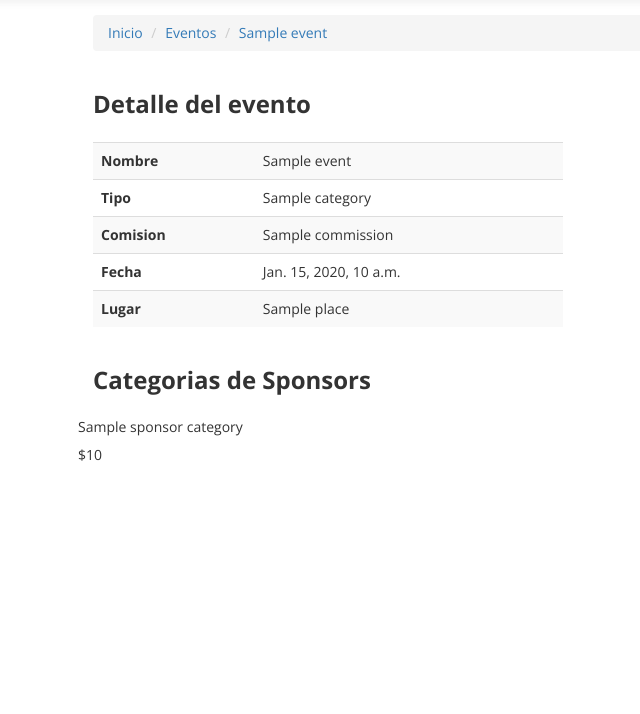
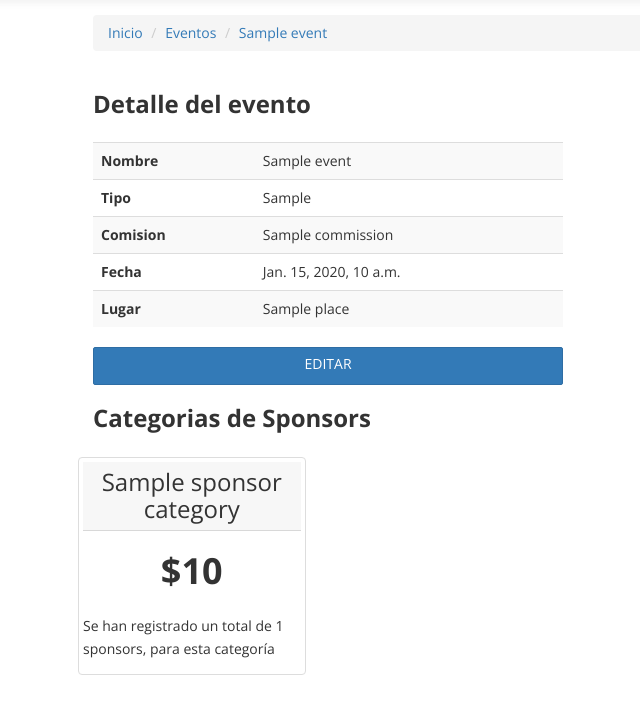
Before and after one commit to PyAr/asoc_members, a Django app: template website/events/templates/event_detail.html in a window 1280 px wide. Shown: the part 70-784 px from the top of the page, without its empty margins (62-702 px from the left). Run offline with Django 3.2, Linux system fonts and the light colour scheme; the template is opened without the code that fills it: most values are stand-ins (such as "Sample title", 1, 10 or a date in 2020); some libraries are stand-ins or nearby versions.

Commit message:
Forms for eventUpdate and create Sponsor Category. Event detail with change options

```diff
--- a/website/events/static/css/events.css
+++ b/website/events/static/css/events.css
@@ -23,8 +23,40 @@
 .dashborard-element-actions {
     text-align: right;
 }
+.dashboard_options .caption {
+    padding-left: 2px;
+    padding-right: 2px;
+}
+
+.dashboard_options .thumbnail {
+    border: 0px;
+}
 
 .route-navigator {
     margin-bottom: 10px;
+}
 
+.row-clickeable-table .clikeable {
+    cursor: pointer;
 }
+.card-btn {
+    width: 100%;
+    margin-top: 20px;
+}
+
+.sponsors-categories .card-header {
+    padding: .75rem 1.25rem;
+    margin-bottom: 0;
+    background-color: rgba(0,0,0,.03);
+    border-bottom: 1px solid rgba(0,0,0,.125);
+}
+
+.sponsors-categories .card-body {
+    margin-top: 20px;
+}
+
+.sponsors-categories .card-header h3 {
+    margin-bottom: 0;
+    margin-top: 0;
+    font-weight: normal;
+}
--- a/website/events/templates/event_detail.html
+++ b/website/events/templates/event_detail.html
@@ -1,11 +1,12 @@
 {% extends "events_base.html" %}
+{% load static %}
 {% block content %}
 <div class="container">
 
     <div class="route-navigator" >
             <ol class="breadcrumb">
                 <li><a href="{% url 'events_home' %}">Inicio</a></li>
-                <li class="active"><a href="{% url 'event_list' %}">Eventos</a></li>
+                <li><a href="{% url 'event_list' %}">Eventos</a></li>
                 <li class="active"><a href="{% url 'event_detail' pk=event.pk %}">{{event.name}}</a></li>
             </ol>
     </div>
@@ -21,7 +22,7 @@
                     </tr>
                     <tr>
                         <th scope="row">Tipo</th>
-                        <td>{{ event.category }}</td>
+                        <td>{{ event.get_category_display }}</td>
                     </tr>
                     <tr>
                         <th scope="row">Comision</th>
@@ -37,6 +38,7 @@
                     </tr>
                 </tbody>
             </table>
+            <a class="btn btn-primary btn-block text-uppercase" href="{% url 'event_change' event.pk %}">Editar</a>
         </div>
         <div class="col-md-6">
             {% if perms.events.view_organizers %}
@@ -64,12 +66,50 @@
             <div class="col-md-12">
                 <h3>Categorias de Sponsors</h3>
             </div>
-            {% for sponsor_category in sponsors_categories %}
-                <div class="card" style="width: 18rem;">
-                        <h5 class="card-title">{{ sponsor_category.name }}</h5>
-                        <p class="sponsor-amount">${{ sponsor_category.amount }}</p>
+            <div class="row">
+            {% for sponsor_category in event.sponsors_categories.all %}
+                <div class="col-sm-3 col-md-3">
+                    <div class="thumbnail">
+                        <div class="card-header">
+                            <h3 class="text-center text-camelcase">{{ sponsor_category.name }}</h3>
+                        </div>
+                        <div class="card-body">
+                            <h1 class="text-center">${{ sponsor_category.amount }}</h1>
+                            {% if forloop.counter|divisibleby:2 %}
+                            <p>No se han registrado sponsors asociados a esta categoria</p>
+                            {% else %}
+                            <p>Se han registrado un total de {{ sponsor_category.sponsors.count }} sponsors, para esta categoría</p>
+                            {% endif %}
+                        </div>
+                    </div>
                 </div>
+                {% if forloop.counter|divisibleby:4 %}
+                    </div><div class="row">
+                {% endif %}
+
             {% endfor %}
+                {% if perms.events.add_sponsorcategory %}
+                <div class="col-sm-3 col-md-3">
+                    <div class="thumbnail">
+                        <div class="card-header">
+                            <h3 class="text-center text-camelcase">Agregar</h3>
+                        </div>
+                        <div class="card-body">
+
+                            <a class="btn btn-primary btn-block text-uppercase" onclick="return open_modal('{% url 'event_create_sponsor_category' event.pk %}')">
+                                Agregar
+                            </a>
+                        </div>
+                    </div>
+                </div>
+                {% endif %}
+            </div>
     </div>
 </div>
+<div id="popup" class="modal fade" role="dialog">
+</div>
 {% endblock %}
+
+{% block extra_js %}
+    <script src="{% static 'js/modal_form.js' %}"></script>
+{% endblock %}
--- a/website/events/templates/mails/organizer_associated_to_event_email.html
+++ b/website/events/templates/mails/organizer_associated_to_event_email.html
@@ -1,7 +1,7 @@
 {% autoescape off %}
 
 Su cuenta de PyAr, con usuario: "{{organizer.user.username}}" ha sido asociada como organizador del evento:
-{{ protocol }}://{{ domain }}{% url 'event_detail' pk=event.pk %}
-Por favor ingrese al mismo para configurar la información faltante
+{{ protocol }}://{{ domain }}{% url 'event_change' pk=event.pk %}
+Por favor ingrese al mismo para configurar la información faltante.
 
 {% endautoescape %}
```
Also changed, not shown: website/events/forms.py (+46 -4 lines), website/events/templates/event_change.html (added, +24 -0 lines).
